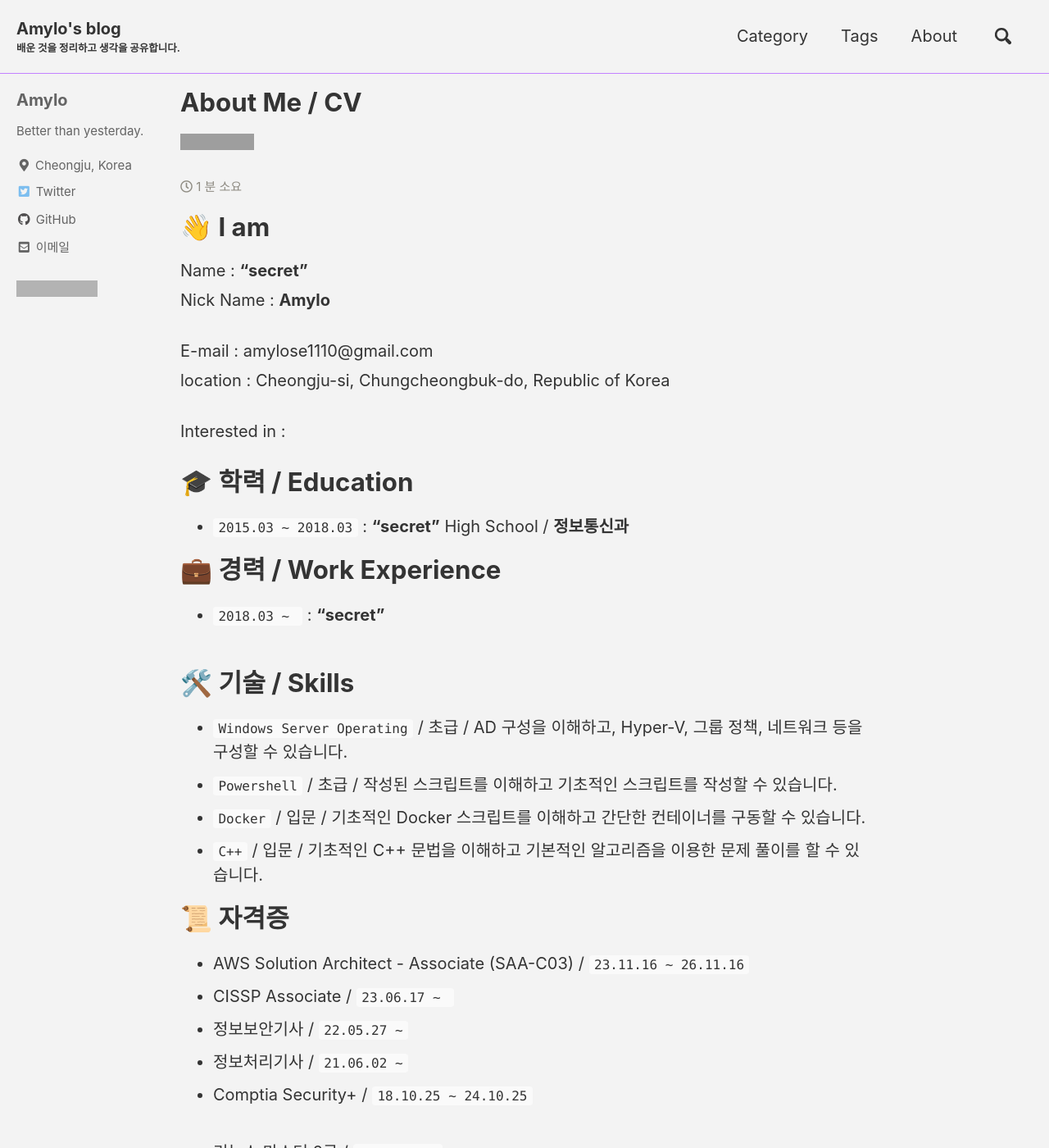
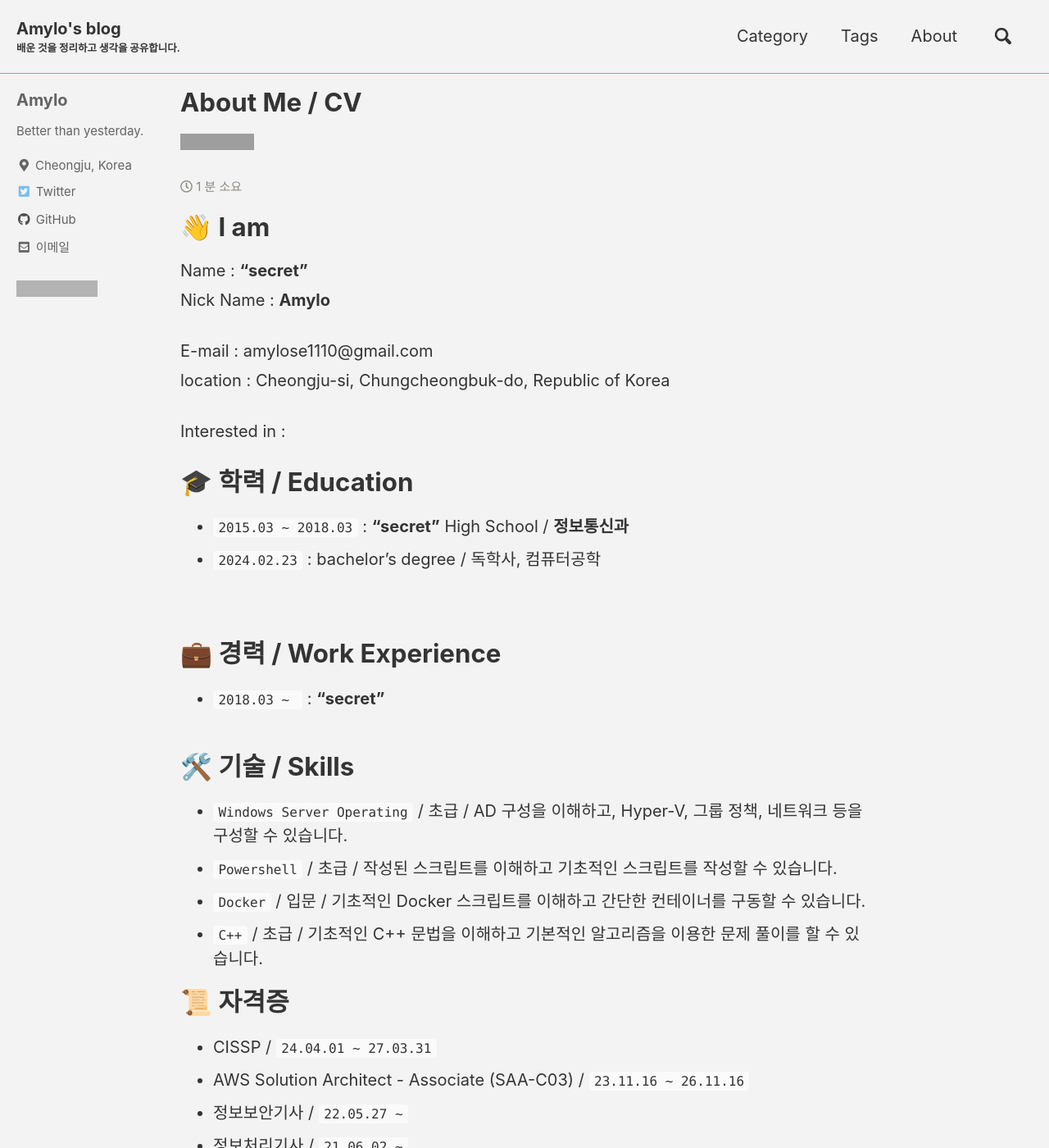
Before and after one commit to Amylo-jh/Amylo-blog, a Jekyll site: the page built from _pages/about.md, in a window 1280 px wide and 1400 px high. Shown: the whole window at 82% size. Built offline with Jekyll 4.4.1, drawn with Linux system fonts in a browser that asks for light colours; cached includes are drawn as plain includes; comment, search, counter and statistics services are not loaded; grey boxes are pictures that could not be loaded.

Commit message:
학력, cissp 추가

```diff
--- a/_pages/about.md
+++ b/_pages/about.md
@@ -30,6 +30,8 @@ Interested in :
 
 # 🎓 학력 / Education
  - `2015.03 ~ 2018.03` : **"secret"** High School / **정보통신과**
+ - `2024.02.23` : bachelor's degree / 독학사, 컴퓨터공학
+
 <br>
 
 # 💼 경력 / Work Experience
@@ -40,12 +42,12 @@ Interested in :
  - `Windows Server Operating` / 초급 / AD 구성을 이해하고, Hyper-V, 그룹 정책, 네트워크 등을 구성할 수 있습니다.
  - `Powershell` / 초급 / 작성된 스크립트를 이해하고 기초적인 스크립트를 작성할 수 있습니다.
  - `Docker` / 입문 / 기초적인 Docker 스크립트를 이해하고 간단한 컨테이너를 구동할 수 있습니다.
- - `C++` / 입문 / 기초적인 C++ 문법을 이해하고 기본적인 알고리즘을 이용한 문제 풀이를 할 수 있습니다.
+ - `C++` / 초급 / 기초적인 C++ 문법을 이해하고 기본적인 알고리즘을 이용한 문제 풀이를 할 수 있습니다.
 <br>
 
 # 📜 자격증
+ - CISSP / `24.04.01 ~ 27.03.31`
  - AWS Solution Architect - Associate (SAA-C03) / `23.11.16 ~ 26.11.16`
- - CISSP Associate / `23.06.17 ~ `
  - 정보보안기사 / `22.05.27 ~`
  - 정보처리기사 / `21.06.02 ~`
  - Comptia Security+ / `18.10.25 ~ 24.10.25`
```
